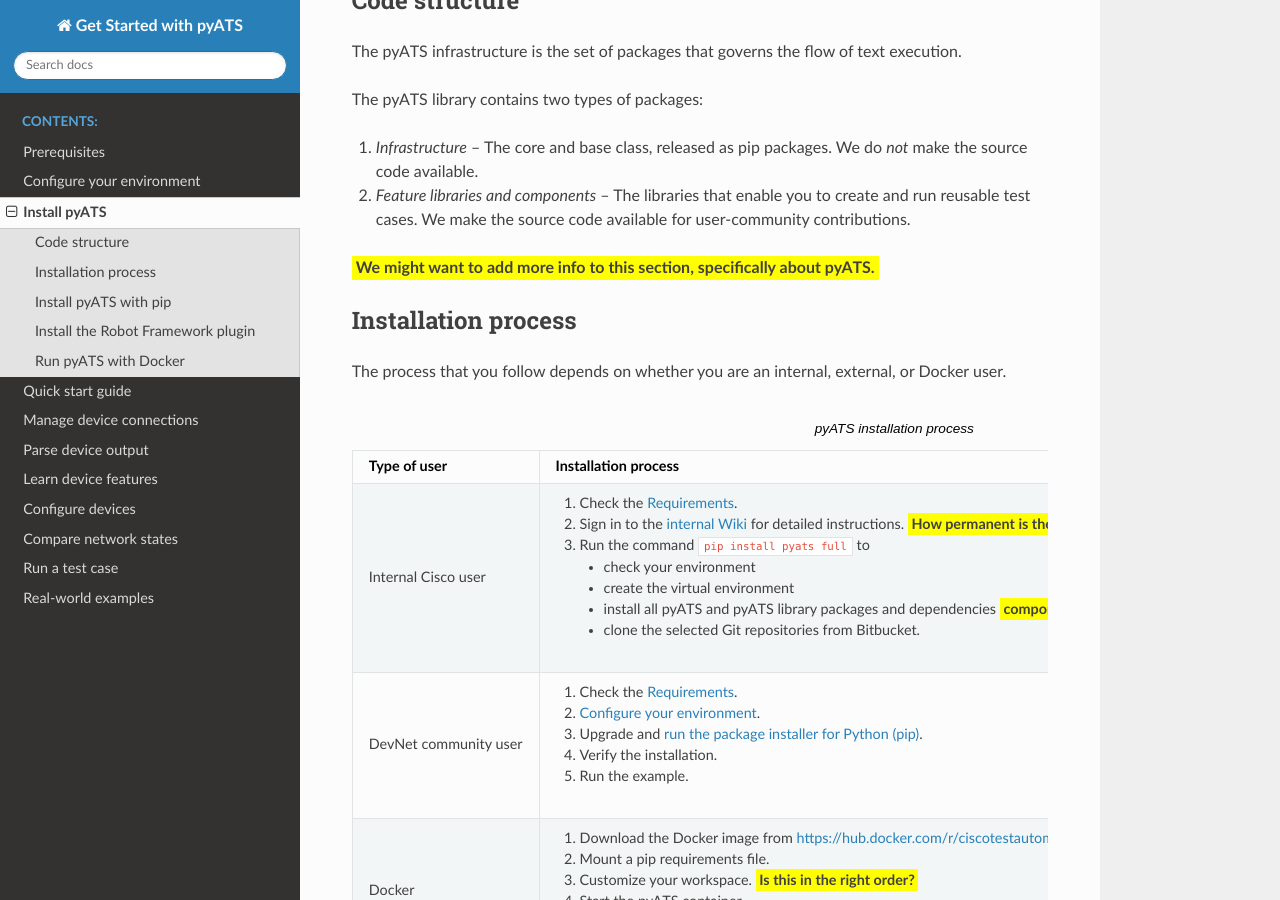
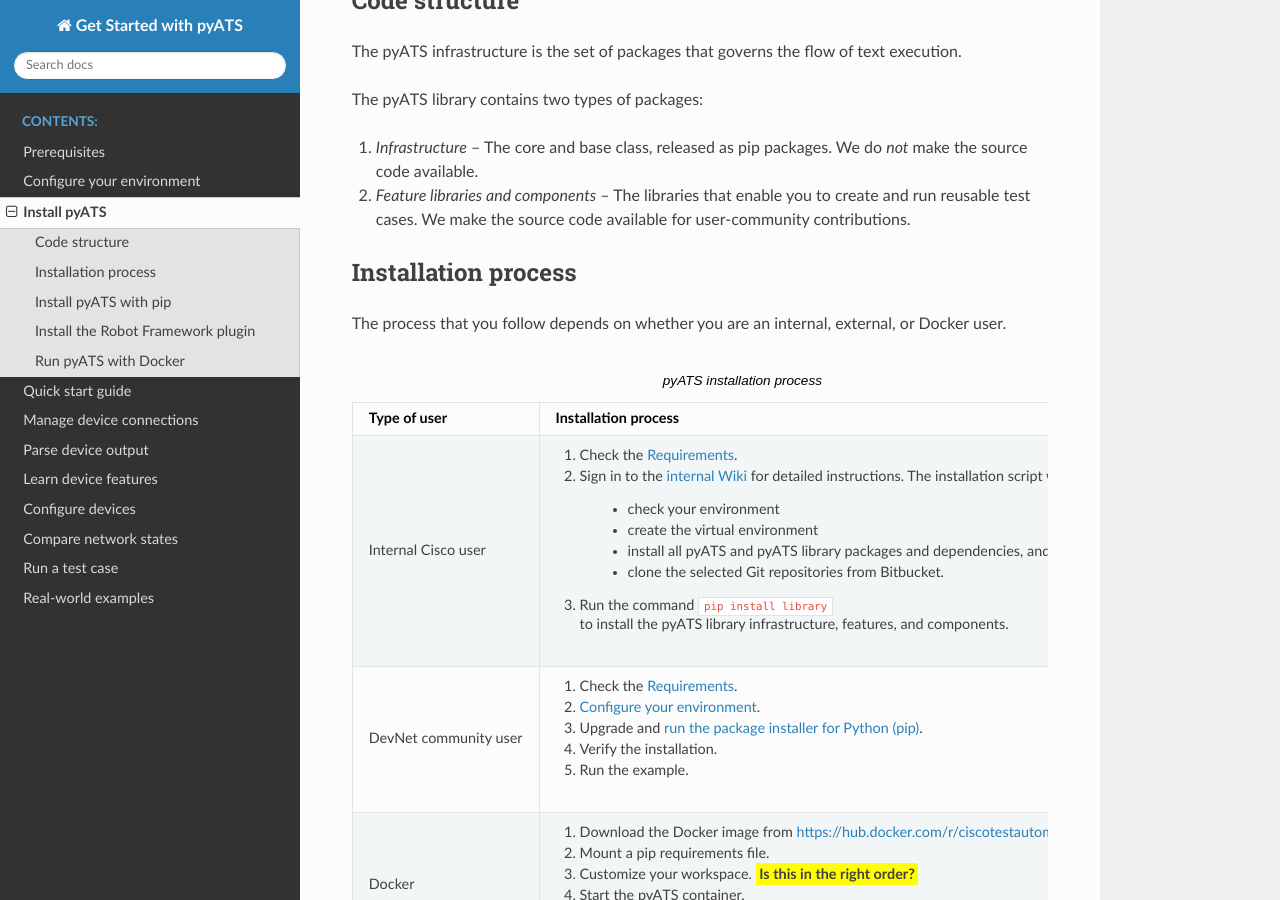
Before and after one commit to CiscoTestAutomation/getting-started, a Sphinx documentation site: the page built from source/install/installpyATS.rst, in a window 1280 px wide and 900 px high, scrolled down 224 px. Built offline with Sphinx 7.4.7 and the Read the Docs theme 2.0.0, drawn with Linux system fonts in a browser that asks for light colours; pages that are not in the unit, such as notebooks, are missing from menus.

Commit message:
Revised the process for internal Cisco users.

```diff
--- a/source/install/installpyATS.rst
+++ b/source/install/installpyATS.rst
@@ -9,7 +9,6 @@
 .. include:: /definitions/def_pyats_code_infrastructure.rst
 .. include:: /definitions/def_pyatslibrary_code_structure.rst
 
-:question:`We might want to add more info to this section, specifically about pyATS.`
 
 Installation process
 ---------------------
@@ -23,14 +22,16 @@
      - Installation process
    * - Internal Cisco user
      -
-         #. Check the :ref:`requirements`.
-         #. Sign in to the `internal Wiki <https://wiki.cisco.com/display/PYATS/Installation>`_ for detailed instructions. :question:`How permanent is the Wiki link? Should we keep and maintain the hyperlink here?`
-         #. Run the command ``pip install pyats full`` to
+        #. Check the :ref:`requirements`.
+        #. Sign in to the `internal Wiki <https://wiki.cisco.com/display/PYATS/Installation>`_ for detailed instructions. The installation script will:
 
             * check your environment
             * create the virtual environment
-            * install all |pyATS| and |library| packages and dependencies :question:`components?`, and
+            * install all |pyATS| and |library| packages and dependencies, and
             * clone the selected Git repositories from Bitbucket.
+
+
+        #. Run the command ``pip install library`` to install the |library| infrastructure, features, and components.
 
    * - DevNet community user
      -
```
